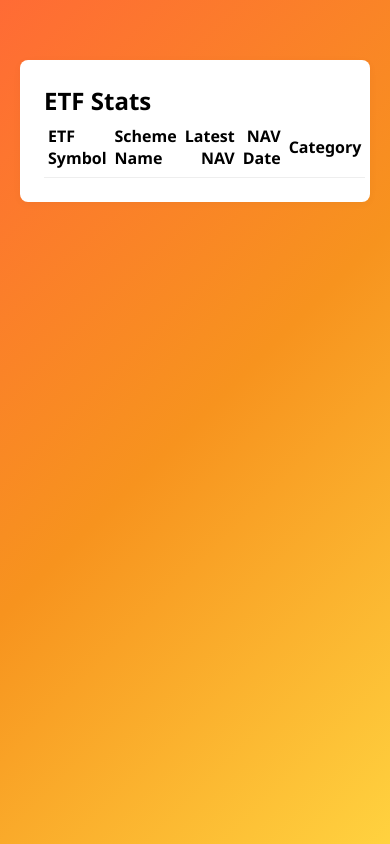
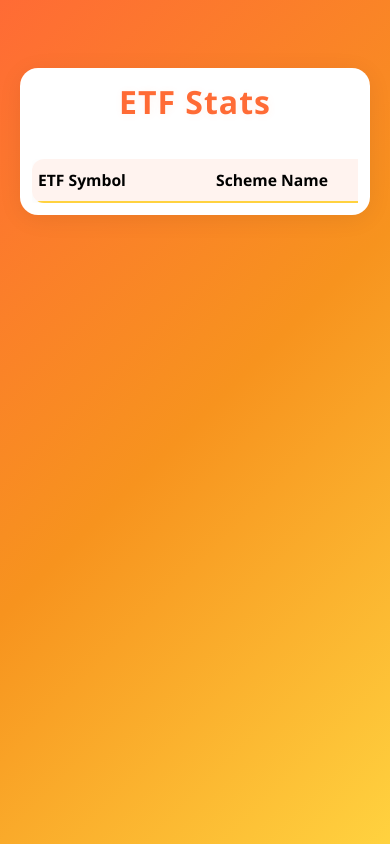
Before and after one commit to GSudeendra/etf-dashboard, a React (Create React App) app in the folder etf-dashboard-frontend/: page /ETFStats in a window 390 px wide. Built offline with nearby package versions, Linux system fonts and the light colour scheme.

Commit message:
etf stats ui enchancement

```diff
--- a/etf-dashboard-frontend/src/App.css
+++ b/etf-dashboard-frontend/src/App.css
@@ -504,3 +504,87 @@ body {
         font-size: 1.3rem;
     }
 }
+
+/* ETF Stats Page Styles */
+.etf-stats-container {
+  max-width: 1100px;
+  margin: 48px auto;
+  padding: 36px;
+  background: #fff;
+  border-radius: 18px;
+  box-shadow: 0 4px 24px rgba(0,0,0,0.07);
+}
+
+.etf-stats-heading-wrapper {
+  display: flex;
+  justify-content: center;
+  align-items: center;
+  margin-bottom: 36px;
+}
+
+.etf-stats-heading {
+  font-size: 2.6rem;
+  letter-spacing: 1px;
+  color: #FF6B35;
+  font-weight: 800;
+  text-shadow: 1px 1px 8px rgba(255,107,53,0.07);
+  margin: 0;
+}
+
+.etf-stats-table {
+  width: 100%;
+  border-collapse: separate;
+  border-spacing: 0;
+  font-size: 1.08rem;
+  background: rgba(255,255,255,0.98);
+  border-radius: 12px;
+  overflow: hidden;
+  box-shadow: 0 2px 8px rgba(0,0,0,0.03);
+}
+
+.etf-stats-th {
+  text-align: center;
+  padding: 16px 16px;
+  border-bottom: 2px solid #FFD23F;
+  background: rgba(255,107,53,0.08);
+  font-weight: 700;
+}
+
+.etf-stats-th:first-child,
+.etf-stats-td:first-child {
+  text-align: left;
+}
+
+.etf-stats-th:nth-child(3),
+.etf-stats-td:nth-child(3) {
+  text-align: right;
+}
+
+.etf-stats-td {
+  padding: 14px 16px;
+  border-bottom: 1px solid #f5f5f5;
+  vertical-align: middle;
+  font-size: 1.05rem;
+}
+
+.etf-stats-symbol {
+  font-weight: 600;
+  color: #FF6B35;
+}
+
+.etf-stats-row {
+  transition: background 0.2s;
+}
+
+@media (max-width: 900px) {
+  .etf-stats-container {
+    padding: 12px;
+  }
+  .etf-stats-heading {
+    font-size: 2rem;
+  }
+  .etf-stats-th, .etf-stats-td {
+    padding: 10px 6px;
+    font-size: 0.98rem;
+  }
+}
--- a/etf-dashboard-frontend/src/pages/ETFStatsPage.js
+++ b/etf-dashboard-frontend/src/pages/ETFStatsPage.js
@@ -1,36 +1,45 @@
 import React from 'react';
 import { useLocation } from 'react-router-dom';
+import '../App.css';
 
 const ETFStatsPage = () => {
   const location = useLocation();
   const etfs = location.state?.etfs && location.state.etfs.length > 0 ? location.state.etfs : [];
 
   return (
-    <div style={{ maxWidth: 900, margin: '40px auto', padding: 24, background: '#fff', borderRadius: 8, boxShadow: '0 2px 8px rgba(0,0,0,0.04)' }}>
-      <h2>ETF Stats</h2>
-      <table style={{ width: '100%', borderCollapse: 'collapse' }}>
+    <div className="etf-stats-container">
+      <div className="etf-stats-heading-wrapper">
+        <h2 className="etf-stats-heading">ETF Stats</h2>
+      </div>
+      <div style={{ overflowX: 'auto' }}>
+        <table className="etf-stats-table">
           <thead>
             <tr>
-            <th style={{ textAlign: 'left', padding: '8px 4px', borderBottom: '1px solid #eee' }}>ETF Symbol</th>
-            <th style={{ textAlign: 'left', padding: '8px 4px', borderBottom: '1px solid #eee' }}>Scheme Name</th>
-            <th style={{ textAlign: 'right', padding: '8px 4px', borderBottom: '1px solid #eee' }}>Latest NAV</th>
-            <th style={{ textAlign: 'right', padding: '8px 4px', borderBottom: '1px solid #eee' }}>NAV Date</th>
-            <th style={{ textAlign: 'left', padding: '8px 4px', borderBottom: '1px solid #eee' }}>Category</th>
+              <th className="etf-stats-th" style={{ minWidth: 120 }}>ETF Symbol</th>
+              <th className="etf-stats-th" style={{ minWidth: 240 }}>Scheme Name</th>
+              <th className="etf-stats-th" style={{ minWidth: 120 }}>Latest NAV</th>
+              <th className="etf-stats-th" style={{ minWidth: 180 }}>NAV Date</th>
+              <th className="etf-stats-th" style={{ minWidth: 180 }}>Category</th>
             </tr>
           </thead>
           <tbody>
             {etfs.map((etf, idx) => (
-            <tr key={etf.symbol || idx}>
-              <td style={{ padding: '8px 4px', borderBottom: '1px solid #f5f5f5' }}>{etf.symbol}</td>
-              <td style={{ padding: '8px 4px', borderBottom: '1px solid #f5f5f5' }}>{etf.schemeName}</td>
-              <td style={{ textAlign: 'right', padding: '8px 4px', borderBottom: '1px solid #f5f5f5' }}>{etf.latestNav ?? '-'}</td>
-              <td style={{ textAlign: 'right', padding: '8px 4px', borderBottom: '1px solid #f5f5f5' }}>{etf.navDate ?? '-'}</td>
-              <td style={{ padding: '8px 4px', borderBottom: '1px solid #f5f5f5' }}>{etf.category ?? '-'}</td>
+              <tr
+                key={etf.amfiCode || etf.symbol || idx}
+                className="etf-stats-row"
+                style={{ background: idx % 2 === 0 ? 'rgba(255, 243, 230, 0.18)' : 'rgba(255,255,255,0.98)' }}
+              >
+                <td className="etf-stats-td etf-stats-symbol">{etf.symbol}</td>
+                <td className="etf-stats-td">{etf.schemeName}</td>
+                <td className="etf-stats-td" style={{ textAlign: 'right' }}>{etf.latestNav ?? '-'}</td>
+                <td className="etf-stats-td" style={{ textAlign: 'center' }}>{etf.navDate ?? '-'}</td>
+                <td className="etf-stats-td" style={{ textAlign: 'center' }}>{etf.category ?? '-'}</td>
               </tr>
             ))}
           </tbody>
         </table>
       </div>
+    </div>
   );
 };
 
```
Lines whose indentation alone changed are shown as unchanged.
